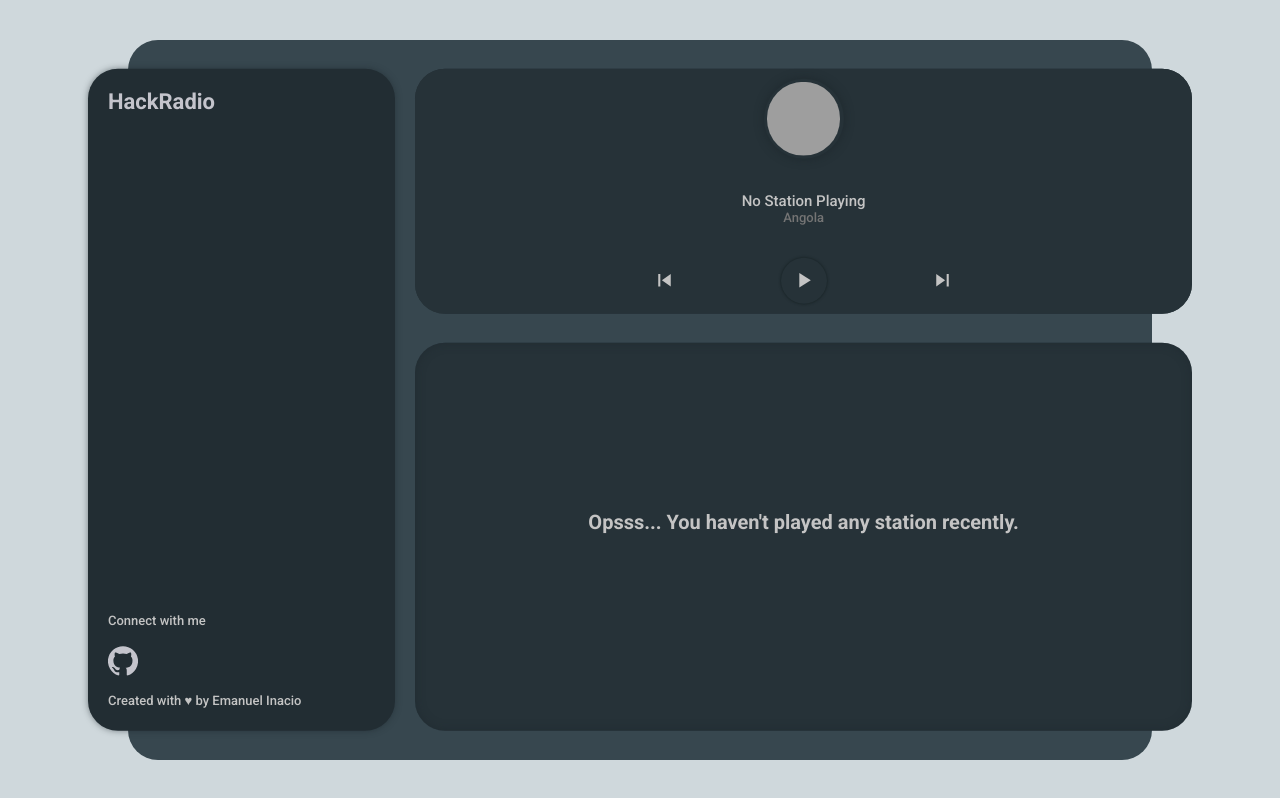
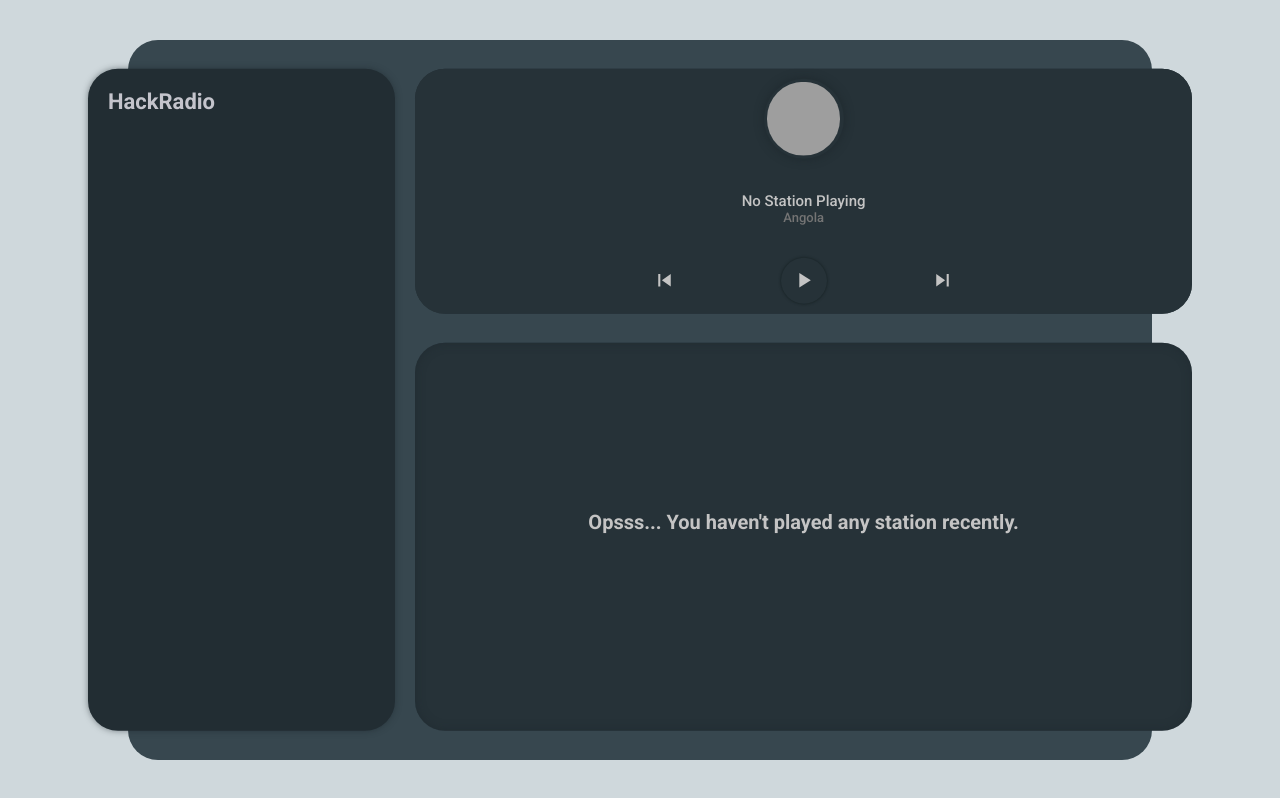
Before and after one commit to emanuelquerty/radioside, a React (Create React App) app: page / in a window 1280 px wide. Built offline with nearby package versions, Linux system fonts and the light colour scheme; grey boxes are pictures that could not be loaded.

Commit message:
Removed Proxy in Production for live testing

```diff
--- a/src/components/sidenav/sidenav.css
+++ b/src/components/sidenav/sidenav.css
@@ -68,6 +68,8 @@ a {
 @media only screen and (min-width: 768px) {
   .app-author-and-github-box {
     display: block;
+    animation: moveInBottom 0.5s ease-out 0.75s;
+    animation-fill-mode: backwards; /* This will make the styles at 0% of the "@keyframes moveInBottom"  to apply before animation starts*/
   }
 }
 
```
